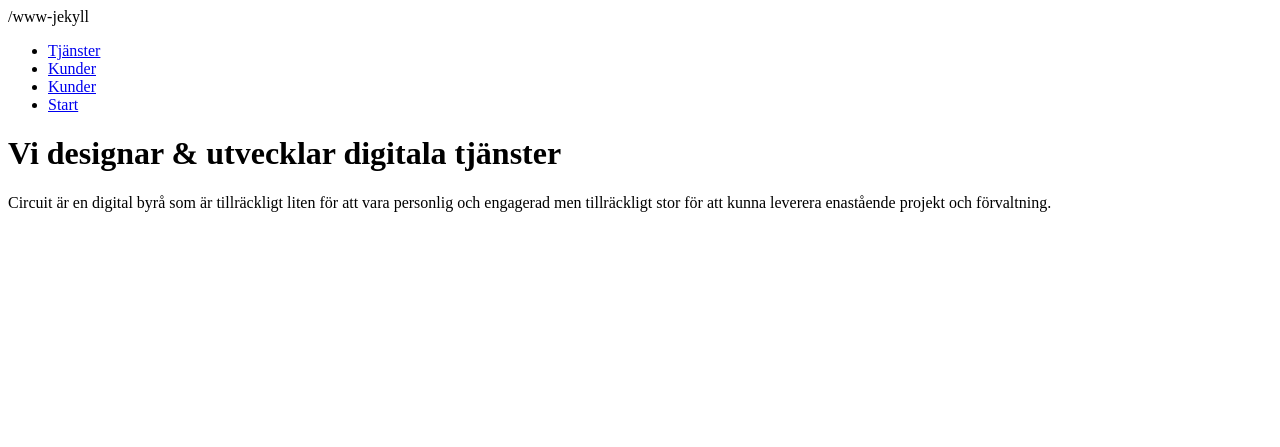
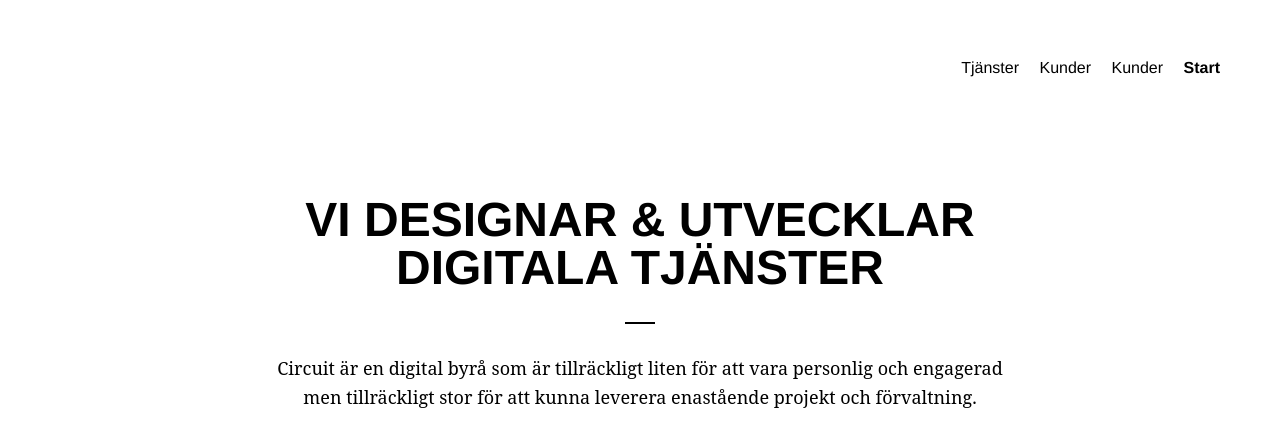
Before and after one commit to wearecircuit/wearecircuit.github.io, a Jekyll site: the page built from index.md, in a window 1280 px wide. Shown: the top 447 px of the page. Built offline with Jekyll 4.4.1, drawn with Linux system fonts in a browser that asks for light colours.

Commit message:
Fixed baseurl

```diff
--- a/_layouts/base.html
+++ b/_layouts/base.html
@@ -5,10 +5,9 @@
     <title>Circuit</title>
     <meta http-equiv="X-UA-Compatible" content="IE=edge">
     <meta name="viewport" content="initial-scale=1">
-    <link rel="stylesheet" href="{{ site.baseurl }}assets/css/all.css"/>
+    <link rel="stylesheet" href="{{ site.baseurl }}/assets/css/all.css"/>
 </head>
 <body>
-{{ site.baseurl }}
     {% include header.html %}
     {% include modules/hero.html %}
 
```
